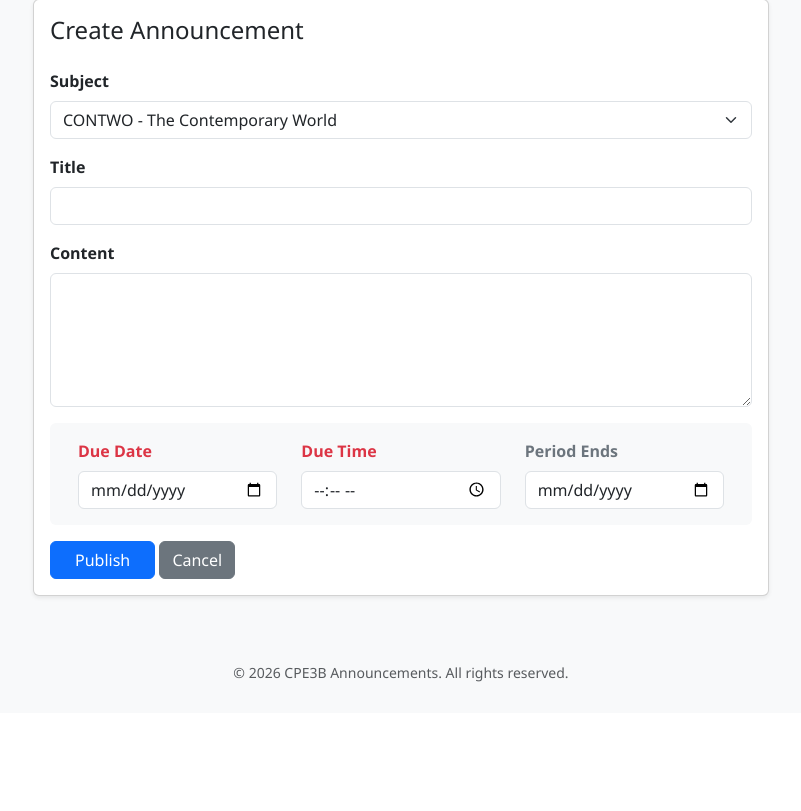
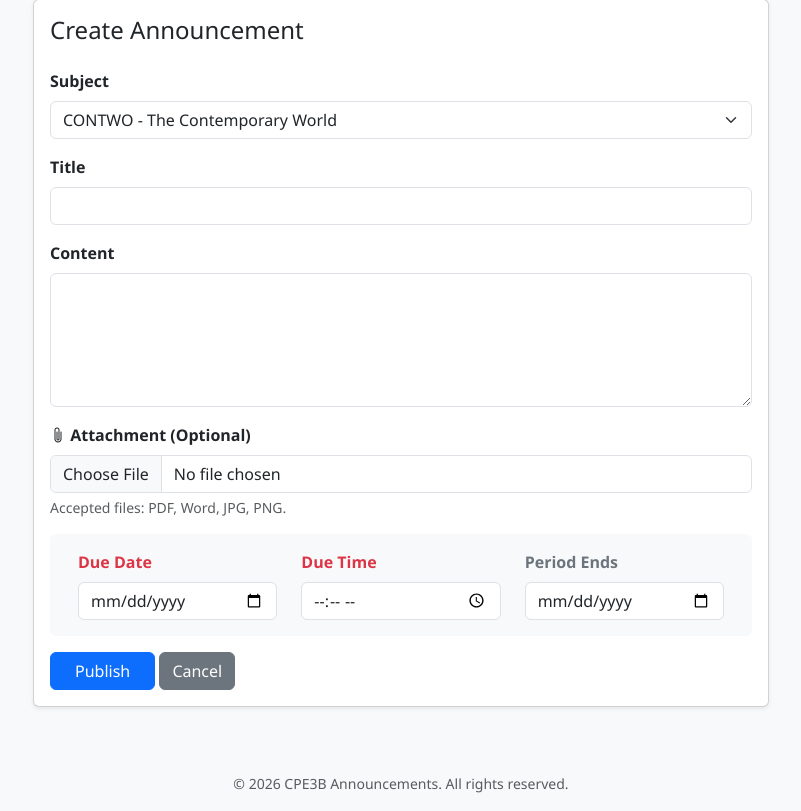
Before and after one commit to hfqhi/Announcement-Recap-Website, a PHP site: page /admin/create.php in a window 1280 px wide. Shown: the part 87-898 px from the top of the page, without its empty margins (239-1040 px from the left). Before the commit the page ends 769 px from the top, so only its background shows below. Run offline with PHP 8.4, Linux system fonts and the light colour scheme; a user stored in the database is signed in; data comes from the database, SQL or seed files in the repository.

Commit message:
feat: integrate secure file upload on creation form

```diff
--- a/admin/create.php
+++ b/admin/create.php
@@ -10,8 +10,28 @@ if ($_SERVER['REQUEST_METHOD'] === 'POST') {
     verifyCsrf($_POST['csrf_token'] ?? '');
     $due_time = !empty($_POST['due_time']) ? $_POST['due_time'] : null;
 
-    $stmt = $pdo->prepare("INSERT INTO tbl_announcements (admin_id, subject_id, title, content, due_date, due_time, end_date) VALUES (?, ?, ?, ?, ?, ?, ?)");
-    $stmt->execute([$_SESSION['admin_id'], $_POST['subject_id'], $_POST['title'], $_POST['content'], $_POST['due_date'] ?: null, $due_time, $_POST['end_date'] ?: null]);
+    // --- FILE UPLOAD LOGIC ---
+    $file_path = null;
+    if (isset($_FILES['attachment']) && $_FILES['attachment']['error'] === UPLOAD_ERR_OK) {
+        $uploadDir = __DIR__ . '/../assets/uploads/';
+        // Create the directory dynamically if it doesn't exist
+        if (!is_dir($uploadDir)) {
+            mkdir($uploadDir, 0777, true);
+        }
+
+        // Sanitize the filename and add a timestamp to prevent overwriting
+        $safeFileName = preg_replace("/[^a-zA-Z0-9\.\-_]/", "", basename($_FILES['attachment']['name']));
+        $fileName = time() . '_' . $safeFileName;
+        $destination = $uploadDir . $fileName;
+
+        if (move_uploaded_file($_FILES['attachment']['tmp_name'], $destination)) {
+            $file_path = 'assets/uploads/' . $fileName;
+        }
+    }
+    // -------------------------
+
+    $stmt = $pdo->prepare("INSERT INTO tbl_announcements (admin_id, subject_id, title, content, due_date, due_time, end_date, file_path) VALUES (?, ?, ?, ?, ?, ?, ?, ?)");
+    $stmt->execute([$_SESSION['admin_id'], $_POST['subject_id'], $_POST['title'], $_POST['content'], $_POST['due_date'] ?: null, $due_time, $_POST['end_date'] ?: null, $file_path]);
 
     $newId = $pdo->lastInsertId();
     $newRow = $pdo->query("SELECT * FROM tbl_announcements WHERE id = $newId")->fetch();
@@ -27,11 +47,20 @@ include __DIR__ . '/../includes/header.php';
         <div class="card shadow-sm">
             <div class="card-body">
                 <h4 class="mb-4">Create Announcement</h4>
-                <form method="POST">
+                <!-- ADDED: enctype="multipart/form-data" -->
+                <form method="POST" enctype="multipart/form-data">
                     <input type="hidden" name="csrf_token" value="<?= $_SESSION['csrf_token'] ?>">
                     <div class="mb-3"><label class="form-label fw-bold">Subject</label><select name="subject_id" class="form-select" required><?php foreach ($subjects as $sub): ?><option value="<?= $sub['id'] ?>"><?= e($sub['code']) ?> - <?= e($sub['name']) ?></option><?php endforeach; ?></select></div>
                     <div class="mb-3"><label class="form-label fw-bold">Title</label><input type="text" name="title" class="form-control" required></div>
                     <div class="mb-3"><label class="form-label fw-bold">Content</label><textarea name="content" class="form-control" rows="5" required></textarea></div>
+
+                    <!-- ADDED: File Upload Input -->
+                    <div class="mb-3">
+                        <label class="form-label fw-bold"><i class="bi bi-paperclip"></i> Attachment (Optional)</label>
+                        <input type="file" name="attachment" class="form-control" accept=".pdf,.doc,.docx,.jpg,.jpeg,.png">
+                        <div class="form-text">Accepted files: PDF, Word, JPG, PNG.</div>
+                    </div>
+
                     <div class="row bg-light p-3 rounded mb-3 mx-0">
                         <div class="col-md-4 mb-3 mb-md-0"><label class="form-label fw-bold text-danger">Due Date</label><input type="date" name="due_date" class="form-control"></div>
                         <div class="col-md-4 mb-3 mb-md-0"><label class="form-label fw-bold text-danger">Due Time</label><input type="time" name="due_time" class="form-control"></div>
```
